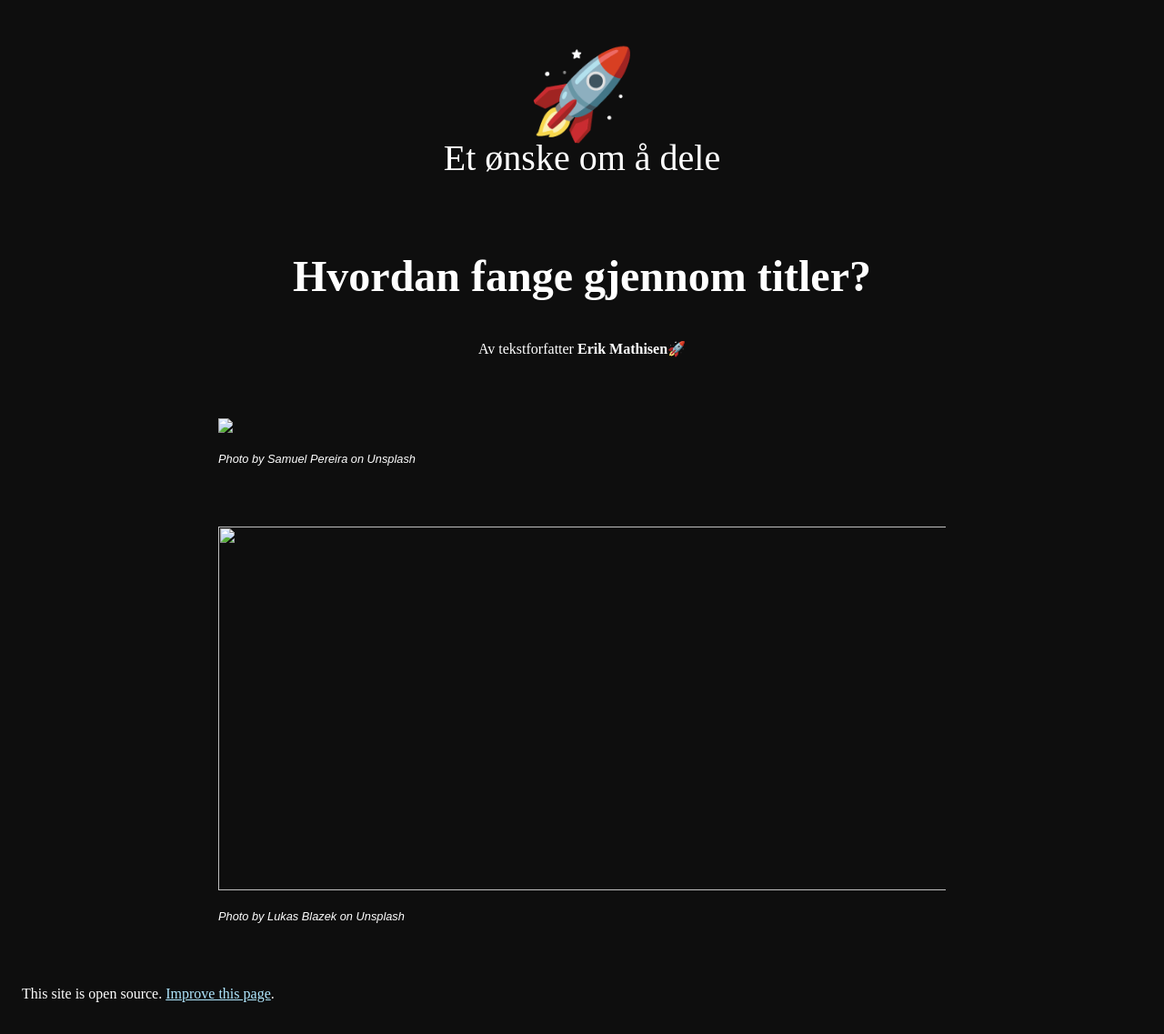
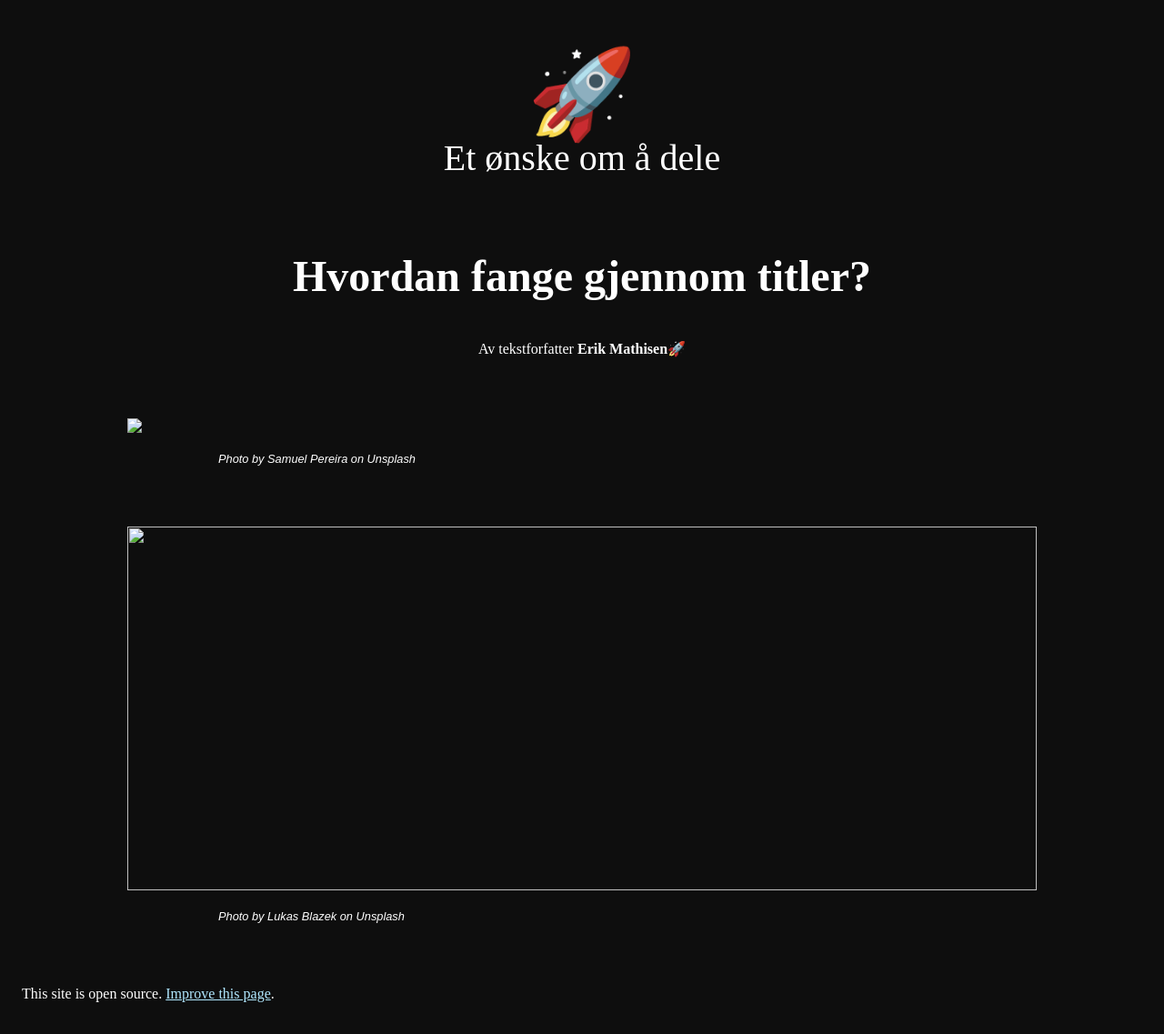
Before and after one commit to bekk/cfp, a Jekyll site: the page built from sider/titler/index.md, in a window 1280 px wide. Shown: the whole page at 91% size. Built offline with Jekyll 4.4.1, drawn with Linux system fonts in a browser that asks for light colours; our own code applies the rules of GitHub Pages for plain Markdown files; comment, search, counter and statistics services are not loaded; the repository's description, which GitHub fills in, is left out.

Commit message:
Fix images

```diff
--- a/assets/css/style.css
+++ b/assets/css/style.css
@@ -104,6 +104,7 @@ header a span.rocket {
 
 
 .hero,
+.hero img,
 .wide-image,
 .wide-image img {
     display: block;
@@ -114,9 +115,13 @@ header a span.rocket {
 }
 
 .wide-image {
+    margin-top: 64px;
+}
+
+.wide-image img {
     height: 400px;
     object-fit: cover;
-    margin-top: 64px;
+
 }
 
 .image-credit {
--- a/sider/titler/index.md
+++ b/sider/titler/index.md
@@ -2,9 +2,9 @@
 
 <div class="bio"> Av tekstforfatter <span class="author">Erik Mathisen</span>🚀</div>
 
-<img src="samuel-pereira-uf2nnANWa8Q-unsplash.jpg" class="hero">
+<p class="hero"><img src="samuel-pereira-uf2nnANWa8Q-unsplash.jpg" ><p>
 <p class="image-credit">Photo by Samuel Pereira on Unsplash</p>
 
-<img class="wide-image" src="lukas-blazek-UAvYasdkzq8-unsplash.jpg" />
+<p class="wide-image"><img  src="lukas-blazek-UAvYasdkzq8-unsplash.jpg" /><p>
 
 <p class="image-credit">Photo by Lukas Blazek on Unsplash</p>
```
Also changed, not shown: sider/intro-til-talks/index.md (+2 -2 lines), sider/komiteens-perspektiv/index.md (+2 -2 lines).
